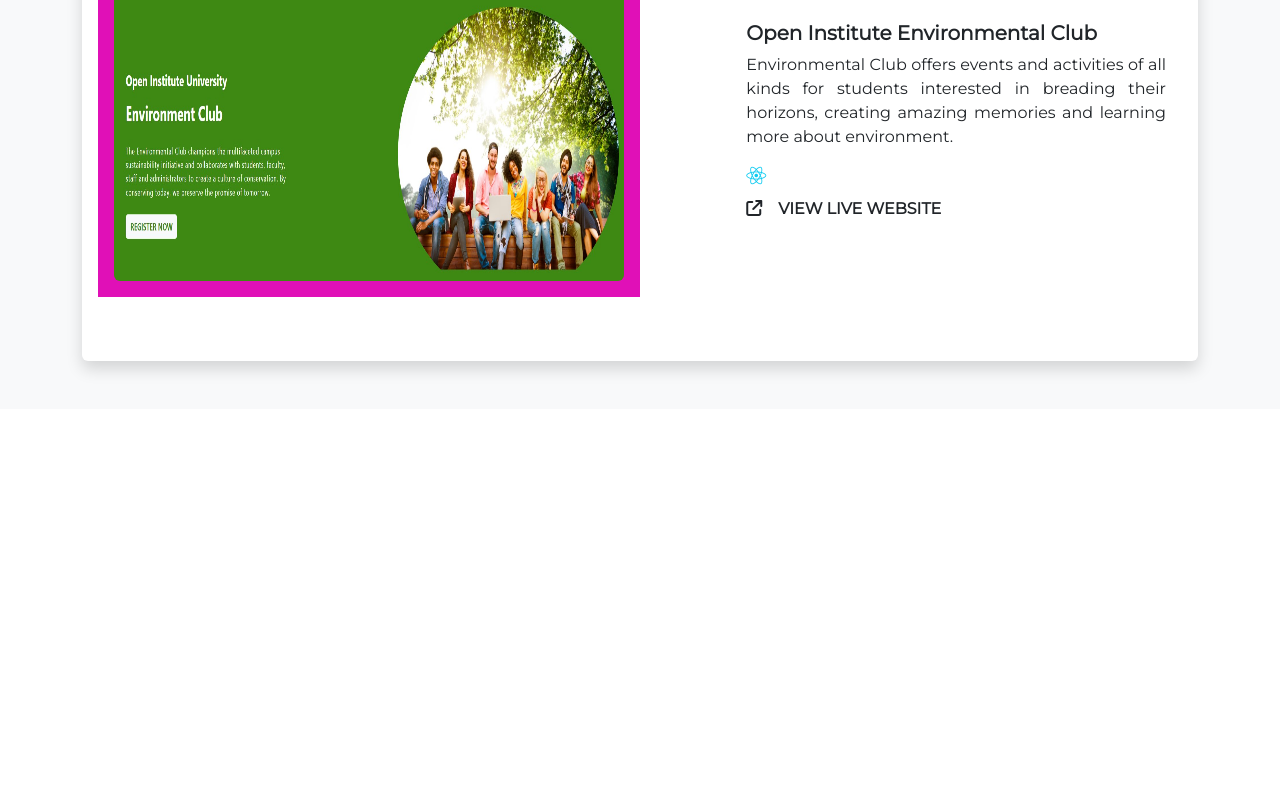
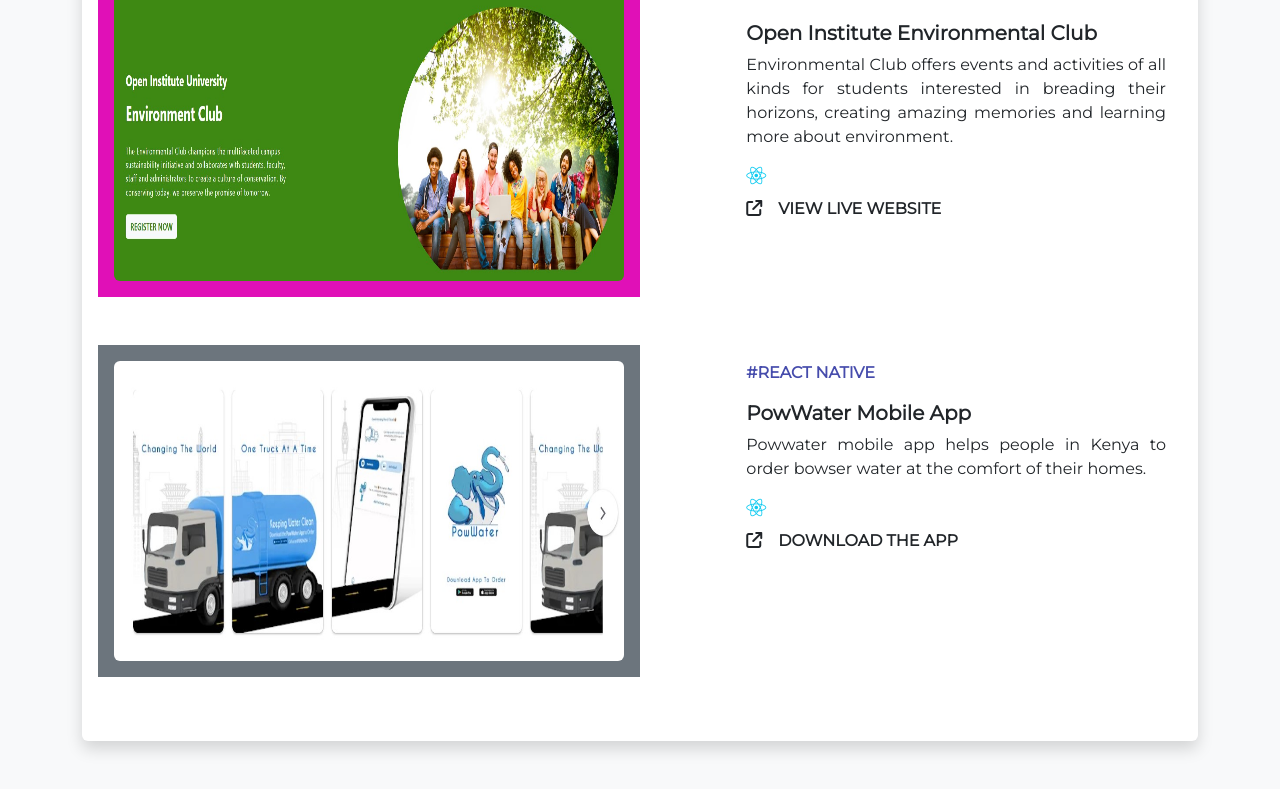
Before and after one commit to ndutagrace25/joanportforlio, a React (Create React App) app: page / in a window 1280 px wide. Shown: the part 1633-2428 px from the top of the page. Before the commit the page ends 2090 px from the top, so only its background shows below. Built offline with nearby package versions, Linux system fonts and the light colour scheme.

Commit message:
added projects

```diff
--- a/src/components/Projects.jsx
+++ b/src/components/Projects.jsx
@@ -1,6 +1,7 @@
 import React from "react";
 import obscura from "../images/obscura.jpg";
 import environmental from "../images/environmental.jpg";
+import powwater from "../images/powwater.jpg";
 
 const Projects = ({ projectsDivRef }) => {
   return (
@@ -89,6 +90,43 @@
               </a>
             </div>
           </div>
+          <div className="d-flex justify-content-between flex-wrap project-card my-5">
+            <a
+              className="bg-secondary p-3 col-md-6 image-card"
+              href="https://play.google.com/store/apps/details?id=com.powwater.customer&hl=en&gl=US"
+              target="_blank"
+              rel="noreferrer"
+            >
+              <img
+                alt="project"
+                src={powwater}
+                className="img-fluid project-image rounded"
+                height={100}
+              />
+            </a>
+            <div className="col-md-5 px-3">
+              <div className="primary-text-color fw-bold my-3">
+                #REACT NATIVE
+              </div>
+              <h5 className="fw-bold text-capitalize">PowWater Mobile App</h5>
+              <p>
+                Powwater mobile app helps people in Kenya to order bowser water
+                at the comfort of their homes.
+              </p>
+              <div className="my-2">
+                <i className="fab fa-react fa-lg text-info"></i>
+              </div>
+              <a
+                className="fw-bold text-uppercase"
+                href="https://play.google.com/store/apps/details?id=com.powwater.customer&hl=en&gl=US"
+                target="_blank"
+                rel="noreferrer"
+              >
+                <i class="fas fa-external-link"></i>
+                <span className="mx-3">Download The App</span>
+              </a>
+            </div>
+          </div>
         </div>
       </div>
     </div>
```
Also changed, not shown: src/images/powwater.jpg (added).
